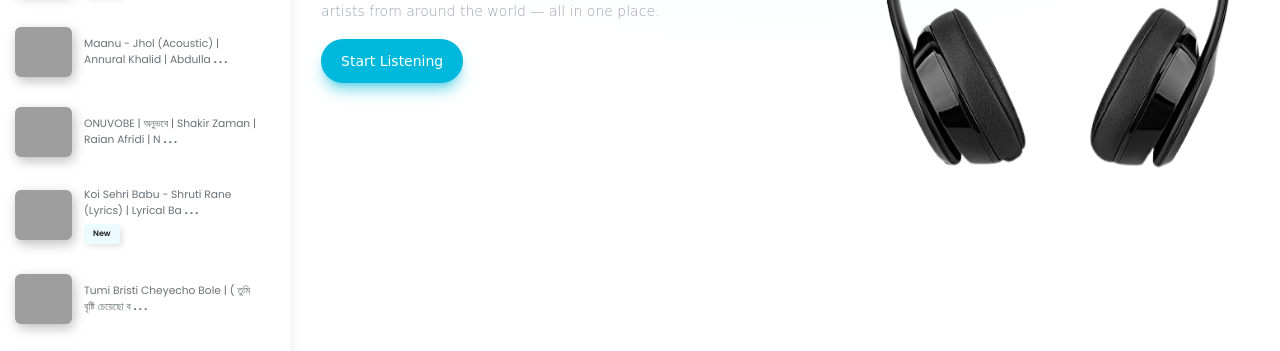
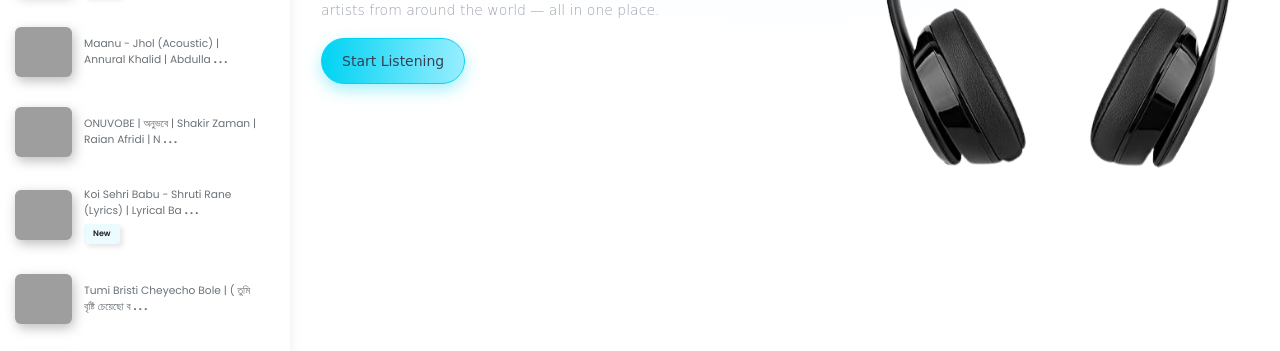
Before and after one commit to mbTechDev/musify, a plain HTML site: page index.html in a window 1280 px wide. Shown: the part 424-775 px from the top of the page. Drawn offline with nearby package versions, Linux system fonts and the light colour scheme; grey boxes are pictures that could not be loaded.

Commit message:
Update index.html

```diff
--- a/index.html
+++ b/index.html
@@ -269,7 +269,15 @@
                 </p>
 
                 <button
-                  class="bg-cyan-500 hover:bg-cyan-600 text-white px-5 py-3 rounded-full text-xs sm:text-sm shadow-lg shadow-cyan-500/50 transition-all"
+                  style="
+                    background: linear-gradient(
+                      90deg,
+                      #00d3f3 0%,
+                      #97eeff 100%
+                    );
+                    box-shadow: 0 6px 16px #00d3f359;
+                  "
+                  class="border border-cyan-400 text-white hover:text-gray-700 sm:hover:text-white sm:text-gray-700 px-5 py-3 rounded-full text-xs sm:text-sm transition-all"
                   onclick="if(window.innerWidth <= 1070){sideBar.classList.add(`sideActive`);}"
                 >
                   Start Listening
@@ -404,10 +412,10 @@
                     <ion-icon name="volume-high" class="mb-[-6px]"></ion-icon>
                   </button>
                   <input
+                    id="volume"
                     type="range"
+                    value="100"
                     class="w-[80px] h-[3px] mt-[-10px] cursor-pointer"
-                    value="100"
-                    onchange="if(window.innerWidth<= 500){player.setVolume(100)} else{player.setVolume(this.value)}"
                   />
                 </div>
               </div>
```
